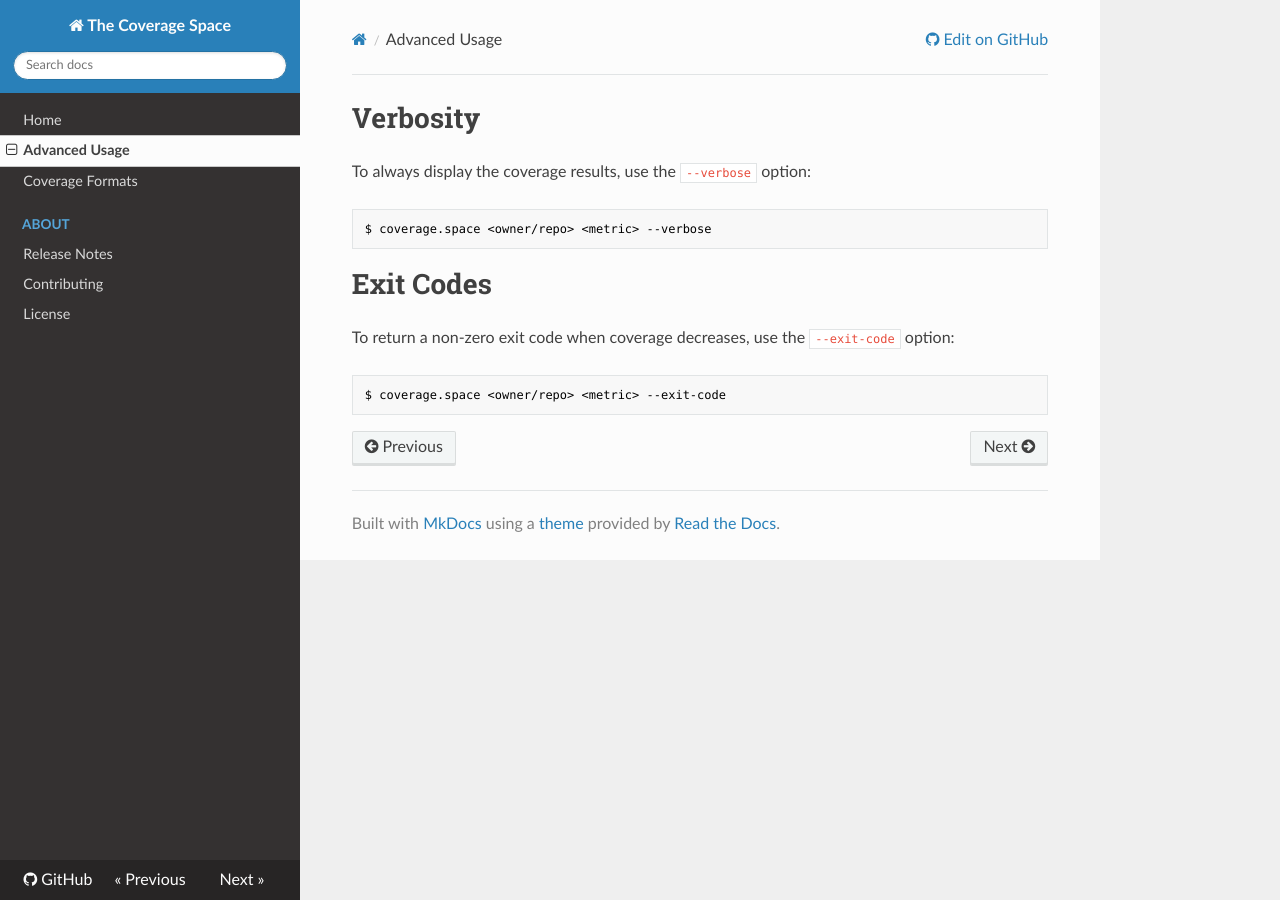
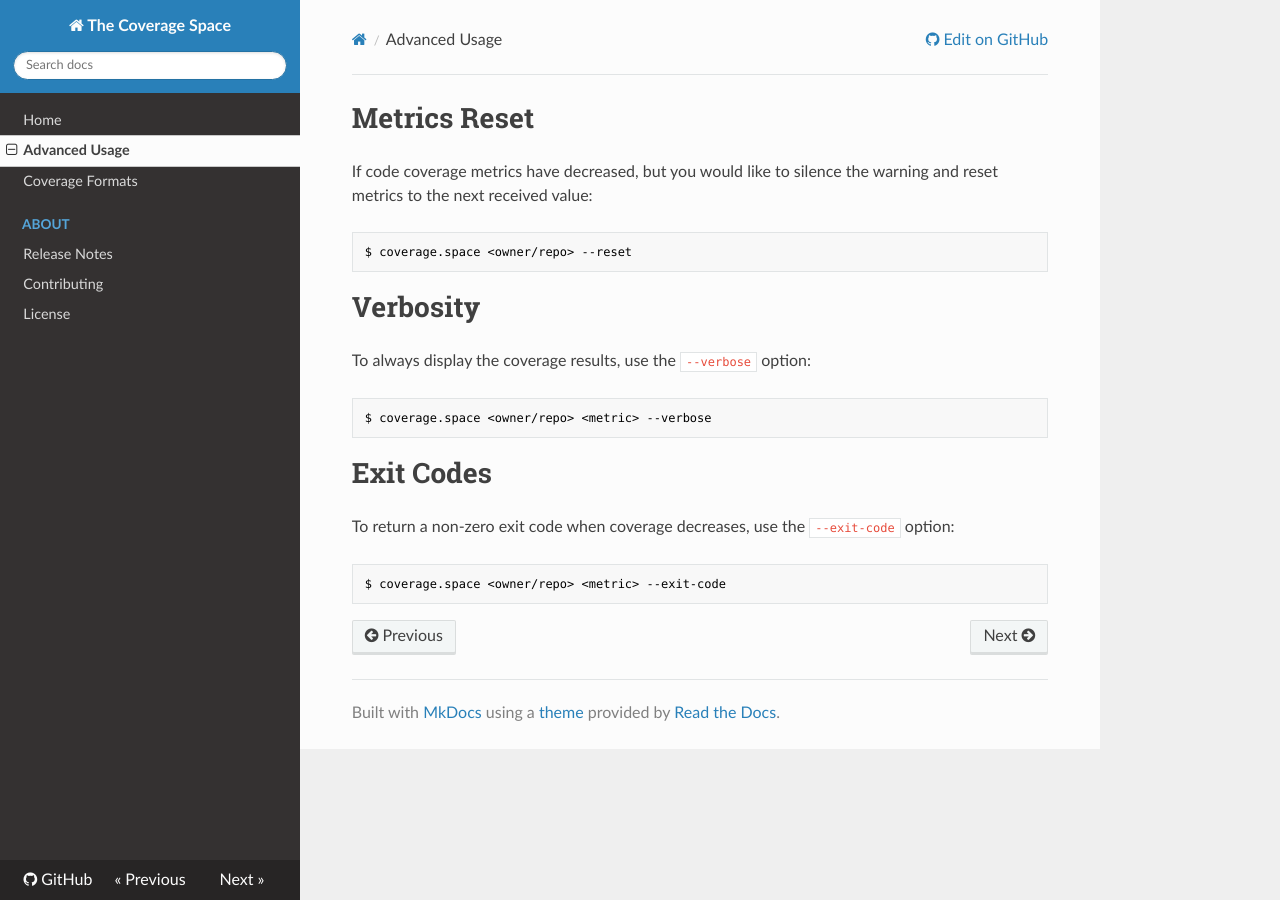
Before and after one commit to jacebrowning/coverage-space-cli, an MkDocs documentation site: the page built from docs/advanced.md, in a window 1280 px wide. Built offline with MkDocs 1.6.1, drawn with Linux system fonts in a browser that asks for light colours; nearby versions of some CDN libraries; old or Windows-style settings are respelled for this version of MkDocs.

Commit message:
Document '--reset' command

````diff
--- a/docs/advanced.md
+++ b/docs/advanced.md
@@ -1,3 +1,11 @@
+# Metrics Reset
+
+If code coverage metrics have decreased, but you would like to silence the warning and reset metrics to the next received value:
+
+```sh
+$ coverage.space <owner/repo> --reset
+```
+
 # Verbosity
 
 To always display the coverage results, use the `--verbose` option:
````
